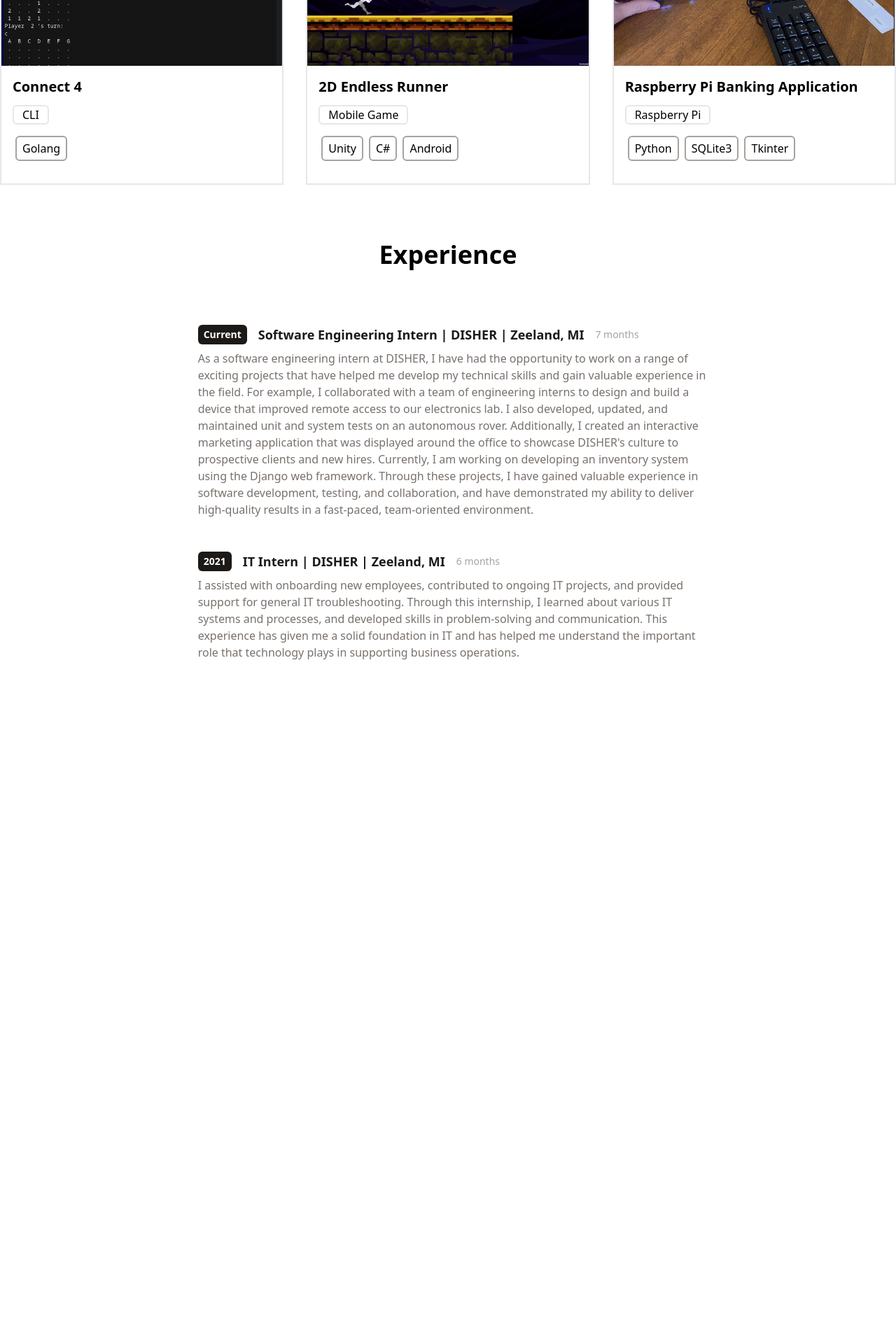
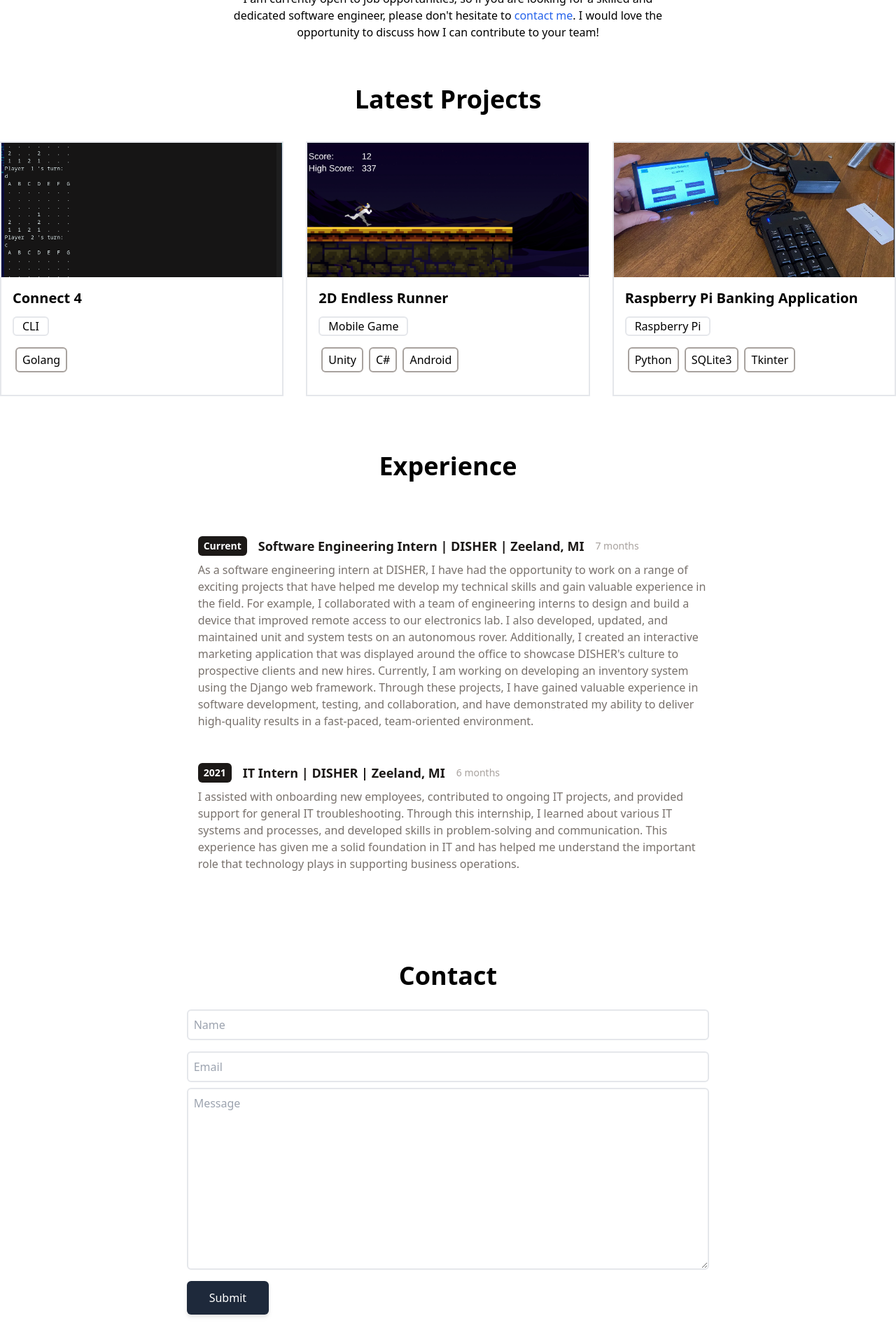
Before and after one commit to ryankline122/Portfolio, a React (Vite) app: page / in a window 1280 px wide. Shown: the part 636-2556 px from the top of the page at 70% size. Before the commit the page ends 1708 px from the top, so only its background shows below. Built offline with nearby package versions, Linux system fonts and the light colour scheme.

Commit message:
Add Contact Section

```diff
--- a/src/App.jsx
+++ b/src/App.jsx
@@ -12,7 +12,7 @@ function App() {
         <Intro />
 
         <div className="mb-20">
-          <h2 className="flex items-center justify-center text-4xl md:text-4xl mb-1
+          <h2 className="flex items-center justify-center text-4xl md:text-4xl
             md:mb-5 font-bold">
             Latest Projects
           </h2>
@@ -20,15 +20,24 @@ function App() {
         </div>
 
 
-        <h2 className="flex items-center justify-center text-4xl md:text-4xl mb-1
-          md:mb-5 font-bold">
-          Experience
-        </h2>
-        <Experience />
+        <div className="mb-20">
+          <h2 className="flex items-center justify-center text-4xl md:text-4xl mb-1
+            md:mb-5 font-bold">
+            Experience
+          </h2>
+          <Experience />
+        </div>
 
 
 
-        {/* <Contact /> */}
+        <div className="mb-20">
+          <h2 className="flex items-center justify-center text-4xl md:text-4xl mb-1
+            md:mb-5 font-bold">
+            Contact
+          </h2>
+          <Contact />
+        </div>
+
     </div>
   )
 }
--- a/src/components/Contact.jsx
+++ b/src/components/Contact.jsx
@@ -2,7 +2,40 @@ import React from "react";
 
 function Contact(){
     return (
-        <div>Contact</div>
+        <div className="flex flex-col mb-10 mx-auto">
+         <div className="flex justify-center items-center">
+            <form action="https://getform.io/f/41c30689-7d73-42b0-b40c-7740d1c659fc" method="POST" className="flex flex-col w-full md:w-7/12">
+                <input
+                    type="text"
+                    name="name"
+                    placeholder="Name"
+                    className="my-2 p-2 bg-transparent border-2 rounded-md focus:outline-none"
+                    required
+                />
+                <input
+                  type="text"
+                  name="email"
+                  placeholder="Email"
+                  className="my-2 p-2 bg-transparent border-2 rounded-md focus:outline-none"
+                  required
+               />
+               <textarea
+                  name="message"
+                  placeholder="Message"
+                  rows="10"
+                  className="p-2 mb-4 bg-transparent border-2 rounded-md focus:outline-none"
+                  required
+               />
+               <button
+                  type="submit"
+                  className="text-center inline-block px-8 py-3 w-max
+                  text-base font-medium rounded-md text-white bg-slate-800 drop-shadow-md hover:stroke-white"
+               >
+                  Submit
+               </button>
+            </form>
+         </div>
+      </div>
     )
 }
 
--- a/src/components/Intro.jsx
+++ b/src/components/Intro.jsx
@@ -4,16 +4,31 @@ function Intro(){
     return (
         <div className="flex items-center justify-center
         flex-col text-center pt-20 pb-6 p-30">
-            <h1 className="text-4xl md:text-6xl mb-1 md:mb-5 font-bold">Ryan Kline</h1>
-            <h4 className="text-xl mb-1 md:mb-3">4th Year Computer Science Student at Grand Valley State University</h4>
-            <h5 className="text-xl mb-1 md:mb-10">Seeking Internship for Summer 2023</h5>
+            <div className="border-b-2 mb-10">
+                <h1 className="text-4xl md:text-6xl mb-1 md:mb-5 font-bold">Ryan Kline</h1>
+                <h4 className="text-xl mb-1 md:mb-3">4th Year Computer Science Student at Grand Valley State University</h4>
+                <h5 className="text-xl mb-1 md:mb-10">Seeking Internship for Summer 2023</h5>
+            </div>
+
 
             <div className="p-30 mb-10 w-1/2">
                 <p>
-                    Lorem ipsum dolor sit amet, consectetur adipiscing elit, sed do eiusmod tempor incididunt ut labore et dolore magna aliqua.
-                    Ut enim ad minim veniam, quis nostrud exercitation ullamco laboris nisi ut aliquip ex ea commodo consequat.
-                    Duis aute irure dolor in reprehenderit in voluptate velit esse cillum dolore eu fugiat nulla pariatur.
-                    Excepteur sint occaecat cupidatat non proident, sunt in culpa qui officia deserunt mollit anim id est laborum.
+                My name is Ryan, and I am a fourth year computer science student at Grand Valley State University.
+                During this time, I have gained experience in a variety of programming languages and technologies,
+                including Java, Python, C, Database Management in Oracle, and Mobile Application Development among many others.<br></br> <br></br>
+
+                In addition to my studies, I have also had the opportunity to intern as a software engineer at
+                DISHER. During my internship, I worked on a number of projects, including
+                <a className="text-blue-600 dark:text-blue-500 hover:underline" href="https://www.insighttrac.com/"> InsightTrac's</a> autonomous rover.
+                This experience allowed me to apply my knowledge and skills in a professional setting, and further develop
+                my abilities as a programmer. As I complete my degree, I am eager to continue learning and growing as
+                a software engineer. I am confident in my abilities and am excited to begin my career in the field.
+
+                <br></br><br></br>
+
+                I am currently open to job opportunities, so if you are looking for a skilled and dedicated software engineer,
+                please don't hesitate to <a className="text-blue-600 dark:text-blue-500 hover:underline" href="#">contact me</a>.
+                I would love the opportunity to discuss how I can contribute to your team!
                 </p>
             </div>
         </div>
--- a/src/components/Portfolio.jsx
+++ b/src/components/Portfolio.jsx
@@ -6,6 +6,7 @@ function Portfolio(){
     return (
         <div className="flex flex-col md:flex-row items-center justify-center">
             <div className="grid grid-cols-1 md:grid-cols-2 lg:grid-cols-3 gap-8">
+
                 {portfolio.map(project => (
                     <PortfolioItem
                         imgUrl={project.imgUrl}
--- a/src/components/PortfolioItem.jsx
+++ b/src/components/PortfolioItem.jsx
@@ -2,7 +2,7 @@ import React from "react";
 
 function PortfolioItem({title, imgUrl, tag, stack, link}){
     return (
-        <div className="border-2">
+        <div className="border-2 mt-5">
             <img
                 src={imgUrl}
                 alt="Image text"
```
Also changed, not shown: 8 other files (tests, documents, lock files or other folders).
